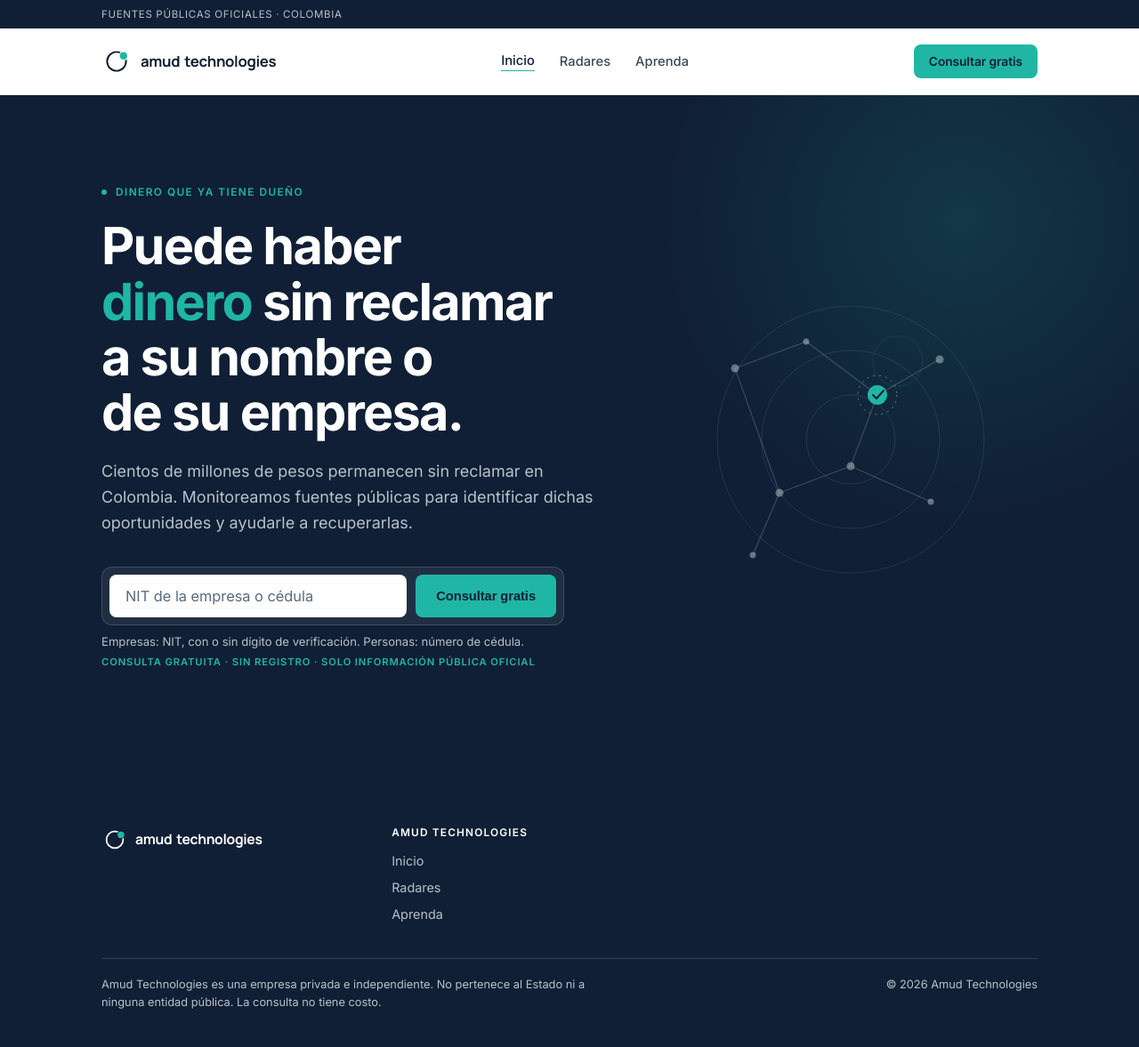
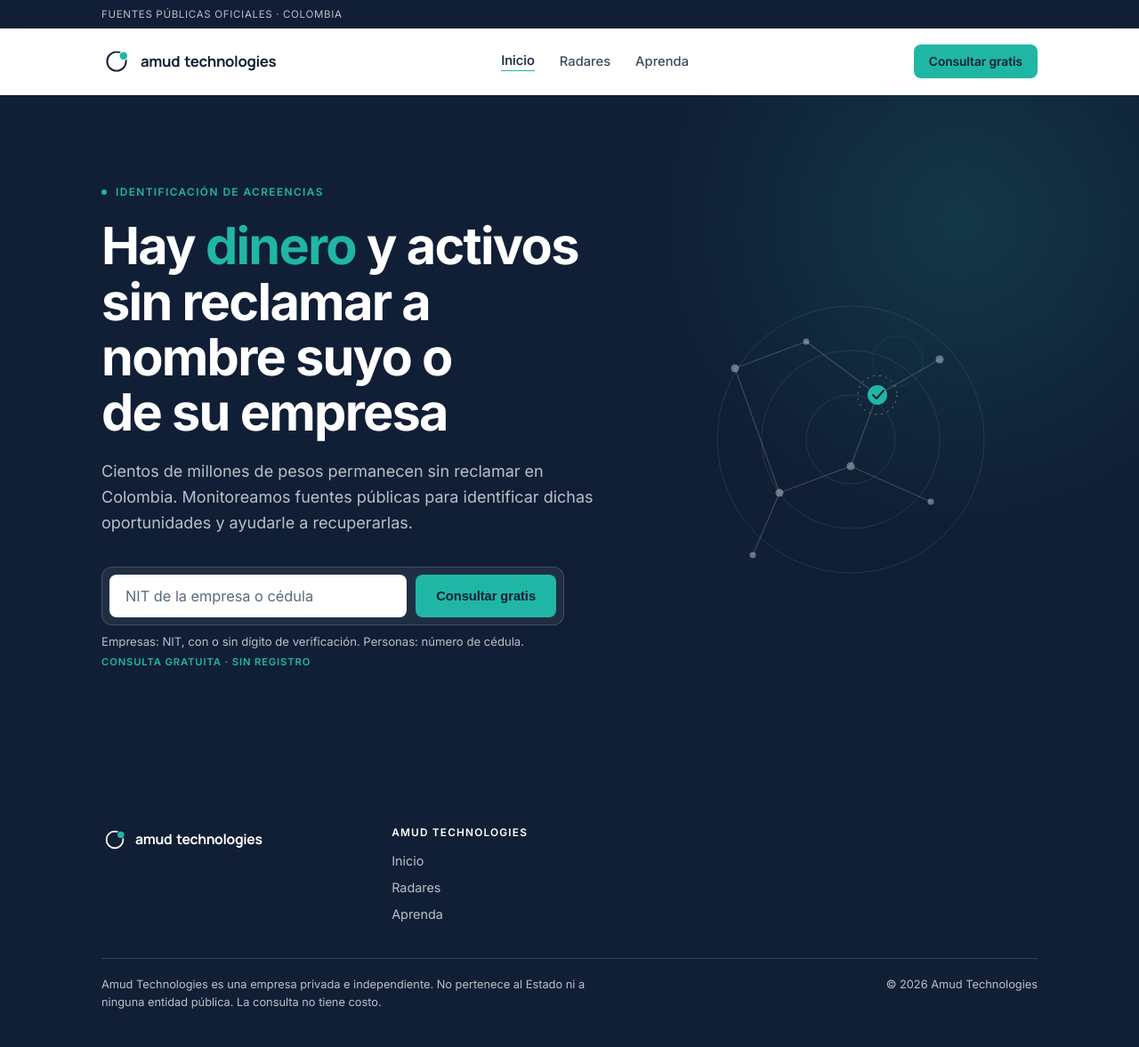
Before and after one commit to amudtechnologies/claims-engine, a Django app: page / in a window 1280 px wide. Shown: the whole page at 89% size. Run offline with Django 5.2, Linux system fonts and the light colour scheme; data comes from the database, SQL or seed files in the repository.

Commit message:
Home hero: new headline, 'Identificación de acreencias' eyebrow; trim search trust line
Co-Authored-By: Claude Opus 5.5 <noreply@anthropic.com>

```diff
--- a/web/home/templates/home/_search_form.html
+++ b/web/home/templates/home/_search_form.html
@@ -20,5 +20,5 @@
 </form>
 {% if not compact %}
   <p class="search-form-hint">Empresas: NIT, con o sin dígito de verificación. Personas: número de cédula.</p>
-  <p class="search-form-trust">Consulta gratuita · Sin registro · Solo información pública oficial</p>
+  <p class="search-form-trust">Consulta gratuita · Sin registro</p>
 {% endif %}
--- a/web/home/templates/home/index.html
+++ b/web/home/templates/home/index.html
@@ -11,8 +11,8 @@
   <div class="hero-glow"></div>
   <div class="wrap hero-inner">
     <div class="hero-copy">
-      <div class="eyebrow mono"><span class="dot"></span>Dinero que ya tiene dueño</div>
-      <h1>Puede haber <span class="accent-word">dinero</span> sin reclamar a su nombre o de su empresa.</h1>
+      <div class="eyebrow mono"><span class="dot"></span>Identificación de acreencias</div>
+      <h1>Hay <span class="accent-word">dinero</span> y activos sin reclamar a nombre suyo o de su empresa</h1>
       <p class="lede">Cientos de millones de pesos permanecen sin reclamar en Colombia. Monitoreamos fuentes públicas para identificar dichas oportunidades y ayudarle a recuperarlas.</p>
       <div class="hero-search" id="buscar">{% include "home/_search_form.html" with button_label="Consultar gratis" %}</div>
     </div>
--- a/web/home/tests.py
+++ b/web/home/tests.py
@@ -26,7 +26,7 @@ class HomeTests(TestCase):
     def test_home_renders_search(self):
         response = self.client.get("/")
         self.assertContains(response, 'action="/resultados/"')
-        self.assertContains(response, "Puede haber")
+        self.assertContains(response, "activos sin reclamar a nombre suyo")
 
 
 class RadarRegistryTests(TestCase):
```
